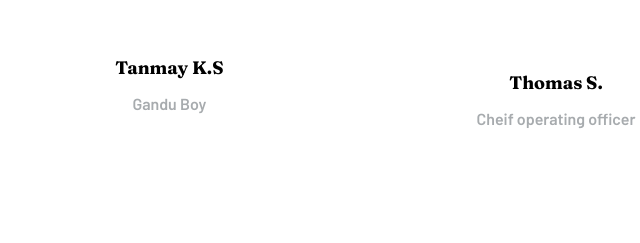
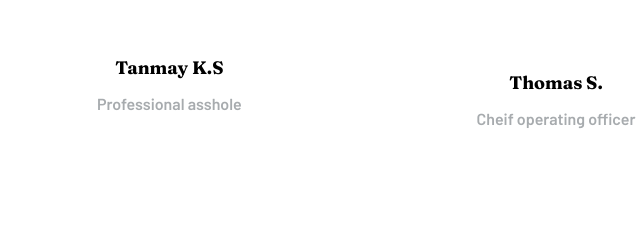
Before and after one commit to Sumon249/SunnySide.github.io, a plain HTML site: page index.html in a window 1280 px wide. Shown: the part 3209-3452 px from the top of the page, 84-724 px from the left. Drawn offline with Linux system fonts and the light colour scheme.

Commit message:
Update index.html

```diff
--- a/index.html
+++ b/index.html
@@ -82,7 +82,7 @@
           needs were met and deadlines were always hit.
         </p>
         <span id = "name">Tanmay K.S</span>
-        <span id = "job">Gandu Boy</p>
+        <span id = "job">Professional asshole</p>
       </div>
       <div class="person person2">
         <img src="images/image-jennie.jpg" alt="" />
```
